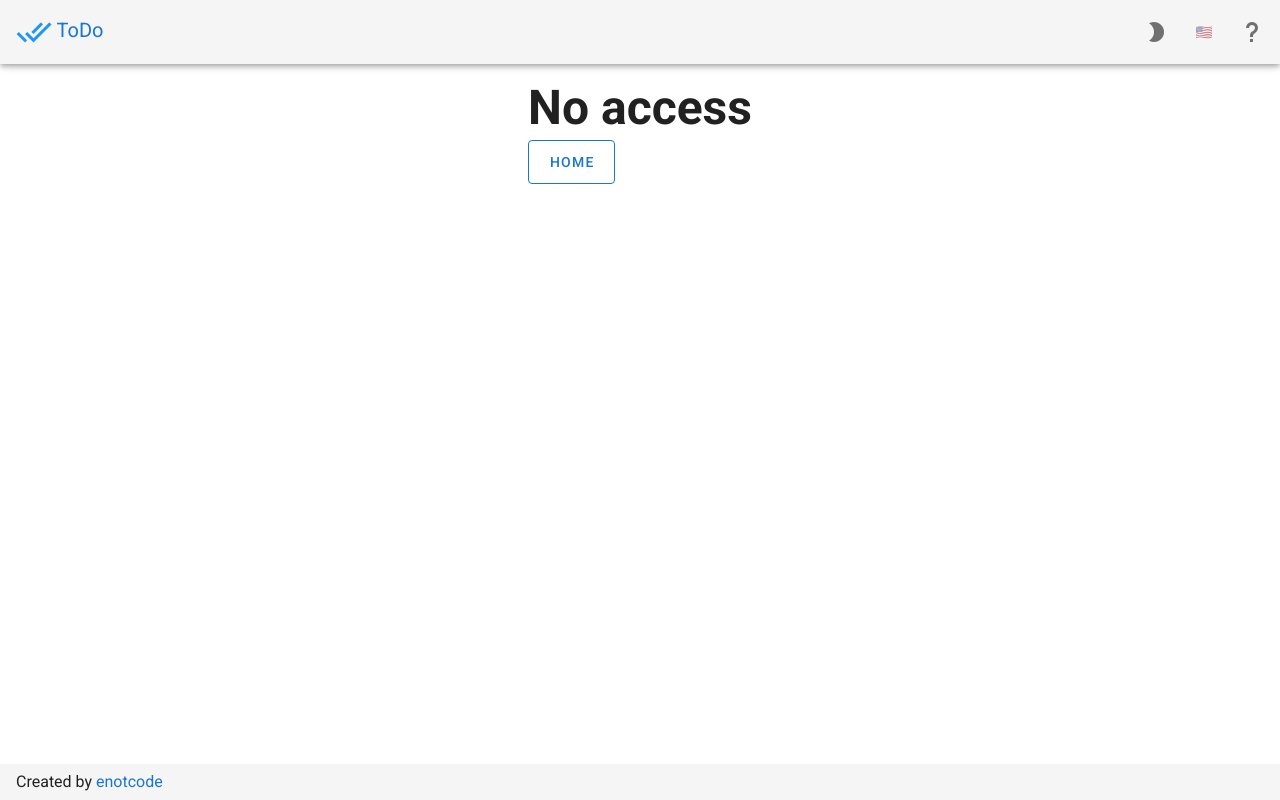
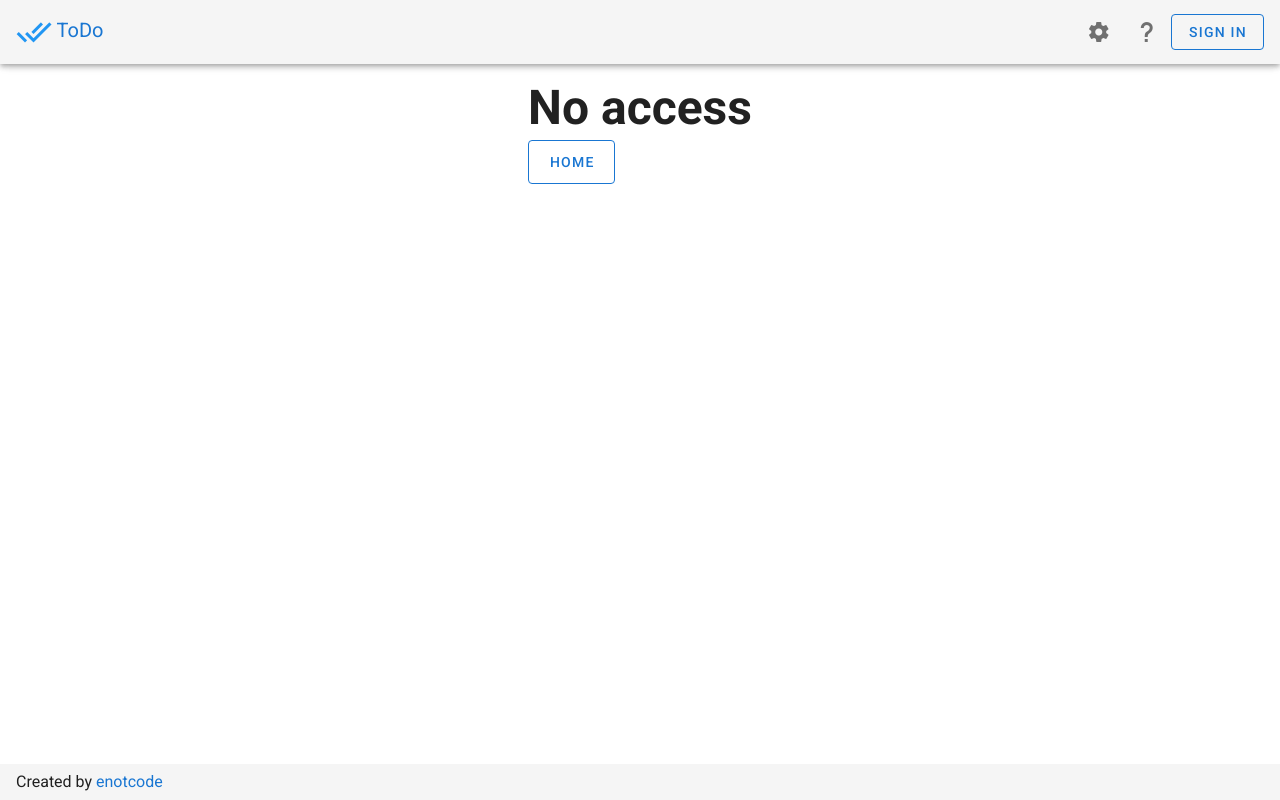
Before and after one commit to vafomin/todo, a Vue app: page /noAccess in a window 1280 px wide. Built offline with nearby package versions, Linux system fonts and the light colour scheme; no server answers.

Commit message:
chore: moved login/logout to app bar

```diff
--- a/src/App.vue
+++ b/src/App.vue
@@ -9,30 +9,17 @@
             </v-toolbar-title>
             <v-spacer></v-spacer>
 
-            <v-btn v-if="isAuth" @click.stop="settingsDialog = true" icon>
+            <v-btn @click.stop="openSettingsDialog" icon>
                 <v-icon>settings</v-icon>
             </v-btn>
-            <v-btn icon @click="change_color()">
-                <v-icon>{{ icon }}</v-icon>
-            </v-btn>
-            <v-menu left bottom>
-                <template v-slot:activator="{ on }">
-                    <v-btn icon v-on="on">
-                        {{ langIcon }}
-                    </v-btn>
-                </template>
-
-                <v-list>
-                    <v-list-item @click="change_lang('en')">
-                        <v-list-item-title>🇺🇸</v-list-item-title>
-                    </v-list-item>
-                    <v-list-item @click="change_lang('ru')">
-                        <v-list-item-title>🇷🇺</v-list-item-title>
-                    </v-list-item>
-                </v-list>
-            </v-menu>
             <v-btn icon @click.stop="helpDialog = true">
                 <v-icon>mdi-help</v-icon>
+            </v-btn>
+            <v-btn v-if="!isAuth" outlined color="primary" @click="login">
+                {{ $t("buttons.login") }}
+            </v-btn>
+            <v-btn v-else outlined color="primary" @click="logout">
+                {{ $t("buttons.logout") }}
             </v-btn>
         </v-app-bar>
         <v-content>
@@ -54,67 +41,30 @@
                 </v-card-text>
             </v-card>
         </v-dialog>
-
-        <v-dialog v-model="settingsDialog" max-width="500">
-            <v-card>
-                <v-card-title class="headline">{{ $t("settings.title") }}</v-card-title>
-                <v-card-text>
-                    <v-switch v-model="isShare" :label="$t('settings.isShare')"></v-switch>
-                    <div v-if="isShare">
-                        <p>{{ $t("settings.share") }}:</p><a :href="url" target="_blank">{{ url }}</a>
-                    </div>
-                </v-card-text>
-            </v-card>
-        </v-dialog>
+        <Settings/>
     </v-app>
 </template>
 
 <script>
-    import i18n from "./plugins/i18n";
     import {mapState, mapMutations, mapActions} from 'vuex'
+    import firebase from 'firebase/app'
+
+    const fb = require('../firebaseConfig.js');
 
     export default {
-        computed: {
-            ...mapState(["user", "settings"]),
-            isAuth() {
-                return this.user !== null;
-            },
-            icon() {
-                if (this.$vuetify.theme.dark) {
-                    return "wb_sunny";
-                } else {
-                    return "brightness_2";
-                }
-            },
-            langIcon() {
-                if (i18n.locale === "ru")
-                    return "🇷🇺";
-                else {
-                    return "🇺🇸";
-                }
-            },
-            url() {
-                if (this.isAuth) {
-                    return `${process.env.VUE_APP_DOMAIN}/b/${this.user.uid}`;
-                } else {
-                    return "no";
-                }
-            },
-            isShare: {
-                get: function () {
-                    return this.settings.isShare;
-                },
-                set: function (v) {
-                    this.setSettings({isShare: v});
-                    this.newSettings();
-                }
-            }
+        components: {
+            Settings: () => import("./components/Settings")
         },
         data() {
             return {
                 helpDialog: false,
-                settingsDialog: false,
             }
+        },
+        computed: {
+            ...mapState(["user"]),
+            isAuth() {
+                return this.user != null;
+            },
         },
         mounted() {
             this.setLoad(false);
@@ -124,16 +74,24 @@
             }
         },
         methods: {
-            ...mapMutations(["setLoad", "setSettings"]),
-            ...mapActions(["newSettings", "cleanData"]),
-
-            change_color() {
-                this.$vuetify.theme.dark = !this.$vuetify.theme.dark;
-                localStorage.setItem("useDarkTheme", this.$vuetify.theme.dark.toString())
+            ...mapMutations(["setLoad", "setSettingsDialog", "setUser"]),
+            ...mapActions(["cleanData"]),
+            openSettingsDialog() {
+                this.setSettingsDialog(true);
             },
-            change_lang(lang) {
-                i18n.locale = lang;
-                this.$store.commit("setLang", lang);
+            async login() {
+                const provider = new firebase.auth.GoogleAuthProvider();
+                await fb.auth.signInWithPopup(provider)
+                    .then(r => {
+                        this.setUser(r.user);
+                    })
+                    .catch(error => {
+                        console.log(error);
+                    });
+            },
+            async logout() {
+                await fb.auth.signOut();
+                this.cleanData();
             }
         }
     }
--- a/src/views/Home.vue
+++ b/src/views/Home.vue
@@ -2,12 +2,7 @@
     <div class="v-container pa-4">
         <v-layout column="column" justify-center="justify-center" align-center="align-center">
             <v-flex xs12="xs12" md10="md10">
-                <p v-if="!isAuth" class="headline text-center">{{ $t("start") }}
-                    <a @click="login">{{ $t("buttons.login").toLowerCase() }}</a>
-                </p>
-                <p v-else class="headline text-center">{{ $t("auth.youLogin") }} {{ name }}.
-                    <a @click="logout">{{ $t("auth.logout") }}</a>
-                </p>
+                <p v-if="!isAuth" class="headline text-center">{{ $t("start") }}</p>
                 <v-tabs v-model="tab" grow>
                     <v-tabs-slider v-if="tab === 1" color="green"></v-tabs-slider>
                     <v-tab>
@@ -47,7 +42,7 @@
                                     width="75vw"
                                     type="card, card"
                             >
-                                <p class="headline text-center" v-if="taskCount === 0">{{ $t("noTask") }}</p>
+                                <p class="headline text-center" v-if="taskCount === 0">{{ $t("tabs.noTask") }}</p>
                                 <TaskCard v-else v-for="(task, i) in taskList" :key="i" :id="task.id"
                                           :task="task.task"
                                           :created="task.createdOn"/>
@@ -56,7 +51,7 @@
                     </v-tab-item>
                     <v-tab-item>
                         <div class="tab-item-wrapper">
-                            <p class="headline text-center ma-10" v-if="doneCount === 0">{{ $t("noDone") }}</p>
+                            <p class="headline text-center ma-10" v-if="doneCount === 0">{{ $t("tabs.noDone") }}</p>
                             <DoneCard v-else v-for="(task, i) in doneList" :key="i" :id="task.id"
                                       :task="task.task"
                                       :created="task.createdOn"/>
@@ -70,9 +65,7 @@
 
 <script>
     import {mapState, mapMutations, mapActions} from 'vuex'
-    import firebase from 'firebase/app'
 
-    const fb = require('../../firebaseConfig.js');
     export default {
         components: {
             TaskCard: () => import("../components/TaskCard"),
@@ -92,9 +85,6 @@
             isLoading() {
                 return this.load;
             },
-            name() {
-                return this.user.displayName;
-            },
             taskList() {
                 return this.tasks;
             },
@@ -113,21 +103,7 @@
         },
         methods: {
             ...mapMutations(["setUser", "setLoad"]),
-            ...mapActions(["addTask", "cleanData"]),
-            async login() {
-                const provider = new firebase.auth.GoogleAuthProvider();
-                await fb.auth.signInWithPopup(provider)
-                    .then(r => {
-                        this.setUser(r.user);
-                    })
-                    .catch(error => {
-                        console.log(error);
-                    });
-            },
-            async logout() {
-                await fb.auth.signOut();
-                this.cleanData();
-            },
+            ...mapActions(["addTask"]),
             newTask() {
                 if (this.task.trim().length > 0) {
                     let task = this.task;
```
